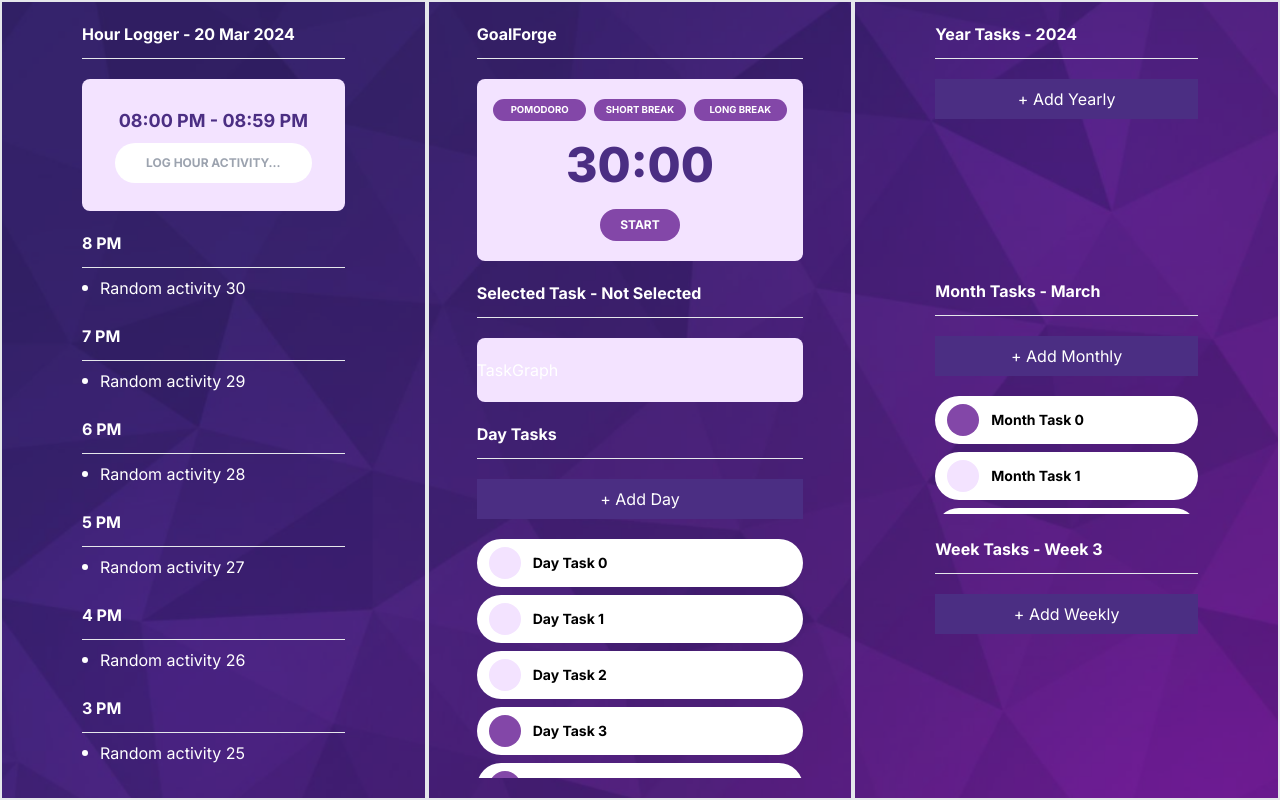
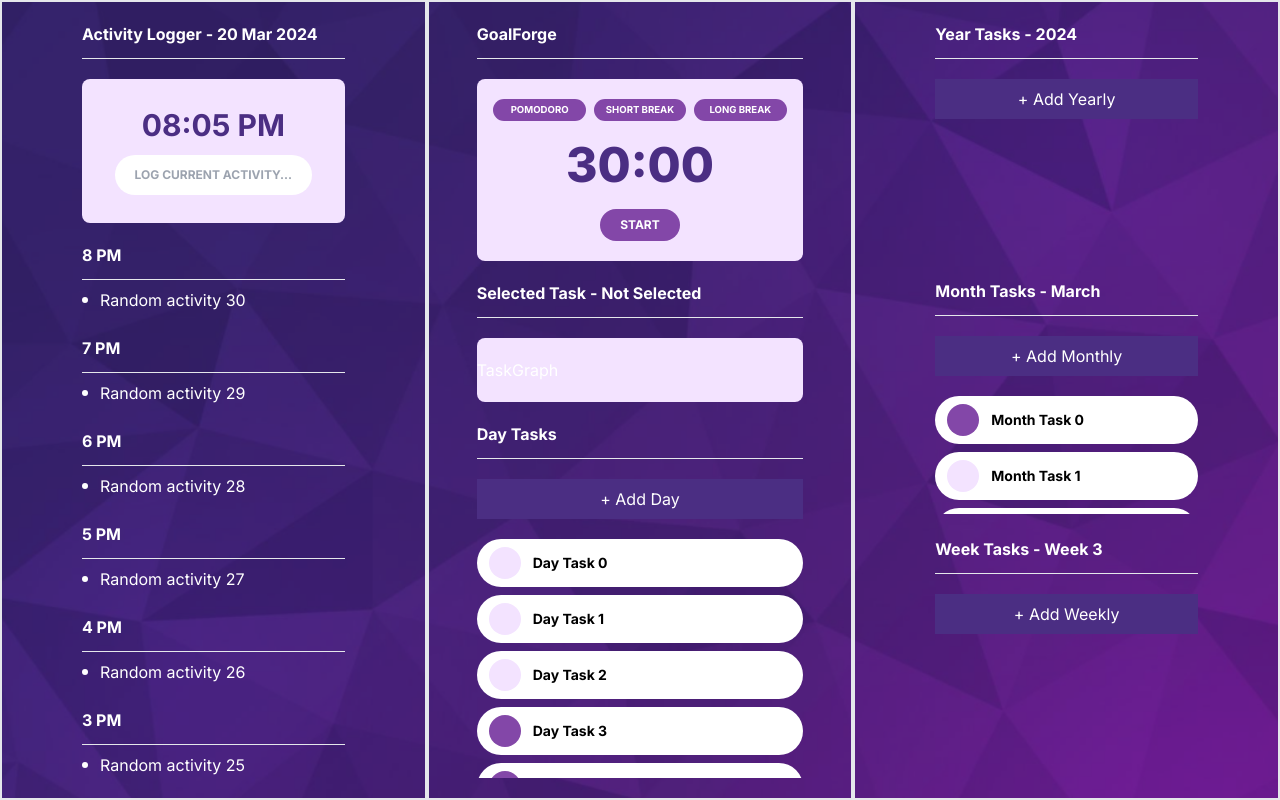
Before and after one commit to afutofu/goalforge, a Next.js app: page / in a window 1280 px wide. Built offline with nearby package versions, Linux system fonts and the light colour scheme.

Commit message:
Turned HourActivityLogger text into current time clock

```diff
--- a/src/app/page.tsx
+++ b/src/app/page.tsx
@@ -68,7 +68,7 @@
 
       {/* Left / Micro Section */}
       <Section>
-        <Header>{`Hour Logger - ${date.date()} ${date.format('MMM')} ${date.year()} `}</Header>
+        <Header>{`Activity Logger - ${date.date()} ${date.format('MMM')} ${date.year()} `}</Header>
         <HourActivityLogger date={date} onAddActivityLog={addActivityLog} />
         <Separator />
         <ActivityLogList activityLogs={activityLogs} />
--- a/src/containers/ActivityLogList.tsx
+++ b/src/containers/ActivityLogList.tsx
@@ -20,7 +20,6 @@
       }
       logsToday.push(activityLogs[i]);
     }
-
     return logsToday;
   }, [activityLogs, today]);
 
--- a/src/containers/HourActivityLogger.tsx
+++ b/src/containers/HourActivityLogger.tsx
@@ -1,6 +1,6 @@
 import { type IActivityLog } from '@/types';
-import { type Dayjs } from 'dayjs';
-import React, { useMemo, type FC } from 'react';
+import dayjs, { type Dayjs } from 'dayjs';
+import React, { type FC, useRef, useState, useEffect } from 'react';
 import { useForm, type SubmitHandler } from 'react-hook-form';
 
 interface IHourActivityLogger {
@@ -17,34 +17,21 @@
   onAddActivityLog,
 }) => {
   const { register, handleSubmit, reset } = useForm<IFormInput>();
+  const timer = useRef<Dayjs>(dayjs());
+  const [time, setTime] = useState<string>(timer.current.format('hh:mm A'));
 
-  const timeString = useMemo(() => {
-    const currentHour = date.hour();
-    const isAfternoon = currentHour >= 12;
+  useEffect(() => {
+    const timerInterval = setInterval(() => {
+      timer.current = dayjs();
+      setTime(timer.current.format('hh:mm A'));
+    }, 1000);
 
-    if (isAfternoon) {
-      const currentHourPM = currentHour - 12;
-      if (currentHourPM === 0) {
-        return '12:00 PM - 12:59 PM';
-      } else if (currentHourPM < 10) {
-        return '0' + currentHourPM + ':00 PM - 0' + currentHourPM + ':59 PM';
-      } else {
-        return currentHourPM + ':00 PM - ' + currentHourPM + ':59 PM';
-      }
-    } else {
-      if (currentHour === 0) {
-        return '12:00 AM - 12:59 AM';
-      } else if (currentHour < 10) {
-        return '0' + currentHour + ':00 AM - 0' + currentHour + ':59 AM';
-      } else {
-        return currentHour + ':00 AM - ' + currentHour + ':59 AM';
-      }
-    }
-  }, [date]);
+    return () => {
+      clearInterval(timerInterval);
+    };
+  }, []);
 
   const onSubmit: SubmitHandler<IFormInput> = (data) => {
-    console.log(data);
-
     const newActivityLog: IActivityLog = {
       id: 'id-' + Math.random() + Math.random(),
       text: data.activityName,
@@ -61,10 +48,10 @@
       onSubmit={handleSubmit(onSubmit)}
       className="flex flex-col items-center bg-primary-light rounded-lg py-7"
     >
-      <div className="text-primary font-bold mb-2 text-lg">{timeString}</div>
+      <div className="text-primary font-bold mb-3 text-3xl">{time}</div>
       <input
         className="rounded-full py-3 px-3 text-center text-xs text-black placeholder:uppercase placeholder:font-bold"
-        placeholder="Log Hour Activity..."
+        placeholder="Log Current Activity..."
         {...register('activityName', { required: true })}
       />
     </form>
```
